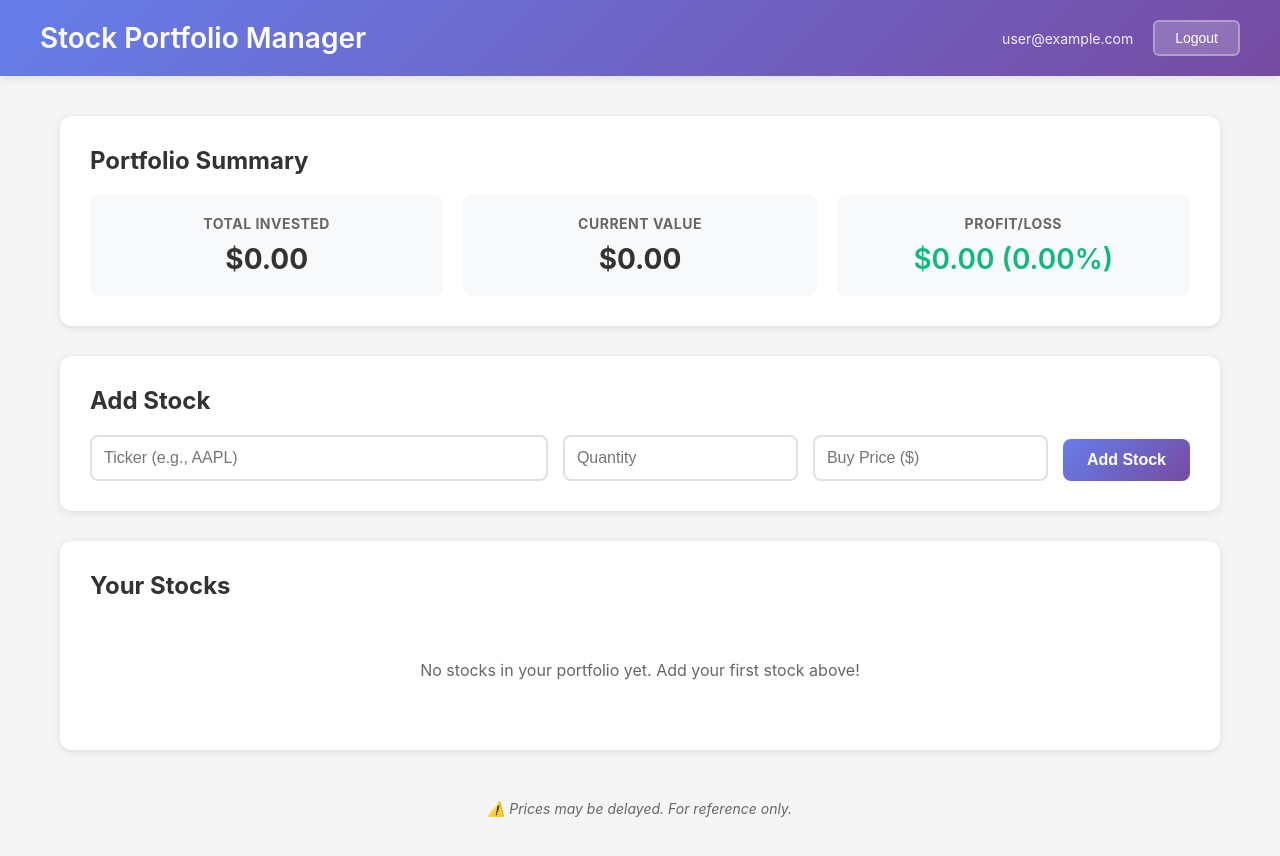
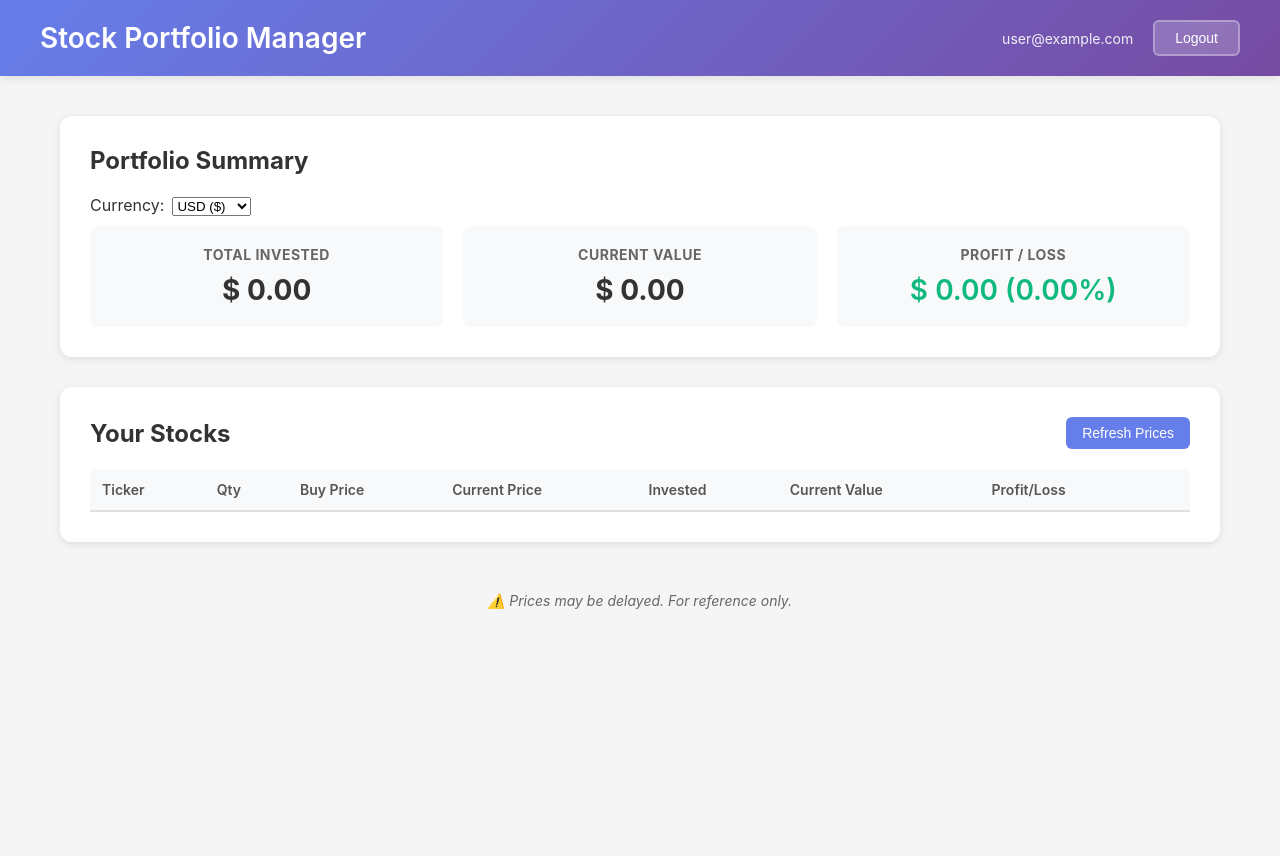
Before and after one commit to Anujna27/stock-manager, a React (Vite) app: page /dashboard in a window 1280 px wide. Shown: the top 856 px of the page. After the commit the page ends 800 px from the top, so only its background shows below. Built offline with nearby package versions, Linux system fonts and the light colour scheme; no server answers; the database is empty; sample sign-in values are in the browser's storage.

Commit message:
Implement currency selection and exchange rates
Added currency selection feature and integrated exchange rates for portfolio calculations.

```diff
--- a/src/pages/Dashboard.jsx
+++ b/src/pages/Dashboard.jsx
@@ -1,31 +1,45 @@
 // Dashboard page component - main portfolio management interface
-import { useState, useEffect, useCallback } from 'react';
-import { useNavigate } from 'react-router-dom';
-import { useAuth } from '../context/AuthContext';
-import { logOut } from '../firebase/auth';
-import { getStocks, addStock, deleteStock } from '../firebase/stocks';
-import { fetchStockPrice } from '../utils/api';
+import { useState, useEffect, useCallback } from "react";
+import { useNavigate } from "react-router-dom";
+import { useAuth } from "../context/AuthContext";
+import { logOut } from "../firebase/auth";
+import { getStocks, addStock, deleteStock } from "../firebase/stocks";
+import { fetchStockPrice, fetchExchangeRates } from "../utils/api";
 import {
   calculateInvestedAmount,
   calculateCurrentValue,
   calculateProfitLoss,
-  calculateProfitLossPercentage
-} from '../utils/calculations';
-import './Dashboard.css';
+  calculateProfitLossPercentage,
+} from "../utils/calculations";
+import "./Dashboard.css";
 
 const Dashboard = () => {
   const { user } = useAuth();
   const navigate = useNavigate();
+
   const [stocks, setStocks] = useState([]);
   const [loading, setLoading] = useState(true);
   const [pricesLoading, setPricesLoading] = useState(false);
-  const [error, setError] = useState('');
+  const [error, setError] = useState("");
 
   // Add stock form state
-  const [ticker, setTicker] = useState('');
-  const [quantity, setQuantity] = useState('');
-  const [buyPrice, setBuyPrice] = useState('');
+  const [ticker, setTicker] = useState("");
+  const [quantity, setQuantity] = useState("");
+  const [buyPrice, setBuyPrice] = useState("");
   const [addingStock, setAddingStock] = useState(false);
+
+  // Currency state
+  const [currency, setCurrency] = useState("USD");
+  const [rates, setRates] = useState({});
+
+  const currencySymbols = {
+    USD: "$",
+    INR: "₹",
+    EUR: "€",
+    KRW: "₩",
+  };
+
+  const rate = rates[currency] || 1;
 
   const loadStocks = useCallback(async () => {
     if (!user) return;
@@ -34,7 +48,7 @@ const Dashboard = () => {
       const userStocks = await getStocks(user.uid);
       setStocks(userStocks);
     } catch (err) {
-      setError('Failed to load stocks: ' + err.message);
+      setError("Failed to load stocks: " + err.message);
     } finally {
       setLoading(false);
     }
@@ -48,47 +62,49 @@ const Dashboard = () => {
         stocksToFetch.map(async (stock) => {
           try {
             const priceData = await fetchStockPrice(stock.ticker);
-            return {
-              ...stock,
-              currentPrice: priceData.price,
-              priceError: null
-            };
+            return { ...stock, currentPrice: priceData.price, priceError: null };
           } catch (err) {
-            return {
-              ...stock,
-              currentPrice: null,
-              priceError: err.message
-            };
+            return { ...stock, currentPrice: null, priceError: err.message };
           }
         })
       );
       setStocks(updatedStocks);
-    } catch (err) {
-      setError('Failed to fetch stock prices');
     } finally {
       setPricesLoading(false);
     }
   }, []);
 
-  // Load stocks from Firestore
+  // Load stocks
   useEffect(() => {
     loadStocks();
   }, [loadStocks]);
 
-  // Fetch prices for all stocks when stocks are first loaded
+  // Fetch prices once
   useEffect(() => {
-    if (stocks.length > 0 && !loading && stocks.every(s => s.currentPrice === undefined && s.priceError === undefined)) {
+    if (
+      stocks.length > 0 &&
+      !loading &&
+      stocks.every(
+        (s) => s.currentPrice === undefined && s.priceError === undefined
+      )
+    ) {
       fetchAllPrices(stocks);
     }
-    // eslint-disable-next-line react-hooks/exhaustive-deps
-  }, [stocks.length, loading]);
+  }, [stocks.length, loading, fetchAllPrices]);
+
+  // Fetch exchange rates
+  useEffect(() => {
+    fetchExchangeRates()
+      .then(setRates)
+      .catch((err) => console.error("Exchange rate error:", err));
+  }, []);
 
   const handleAddStock = async (e) => {
     e.preventDefault();
-    setError('');
+    setError("");
 
     if (!ticker || !quantity || !buyPrice) {
-      setError('Please fill in all fields');
+      setError("Please fill in all fields");
       return;
     }
 
@@ -96,80 +112,63 @@ const Dashboard = () => {
     const price = parseFloat(buyPrice);
 
     if (qty <= 0 || price <= 0) {
-      setError('Quantity and buy price must be greater than 0');
+      setError("Quantity and buy price must be greater than 0");
       return;
     }
 
     setAddingStock(true);
-
     try {
-      // Verify ticker is valid by fetching price
       await fetchStockPrice(ticker);
-
       await addStock(user.uid, {
         ticker: ticker.toUpperCase().trim(),
         quantity: qty,
-        buyPrice: price
+        buyPrice: price,
       });
-
-      // Reset form
-      setTicker('');
-      setQuantity('');
-      setBuyPrice('');
-
-      // Reload stocks
+      setTicker("");
+      setQuantity("");
+      setBuyPrice("");
       await loadStocks();
     } catch (err) {
-      setError(err.message || 'Failed to add stock. Please check the ticker symbol.');
+      setError(err.message || "Failed to add stock");
     } finally {
       setAddingStock(false);
     }
   };
 
   const handleDeleteStock = async (stockId) => {
-    if (!window.confirm('Are you sure you want to delete this stock?')) {
-      return;
-    }
-
-    try {
+    if (!window.confirm("Delete this stock?")) return;
     await deleteStock(user.uid, stockId);
     await loadStocks();
-    } catch (err) {
-      setError('Failed to delete stock: ' + err.message);
-    }
   };
 
   const handleLogout = async () => {
-    try {
     await logOut();
-      navigate('/login');
-    } catch (err) {
-      setError('Failed to logout: ' + err.message);
-    }
+    navigate("/login");
   };
 
-  // Calculate portfolio totals
+  // Portfolio totals (USD base)
   const portfolioTotals = stocks.reduce(
     (acc, stock) => {
       const invested = calculateInvestedAmount(stock.quantity, stock.buyPrice);
       const current = stock.currentPrice
         ? calculateCurrentValue(stock.quantity, stock.currentPrice)
         : 0;
-      const profitLoss = stock.currentPrice
-        ? calculateProfitLoss(current, invested)
-        : 0;
-
+      const profitLoss = calculateProfitLoss(current, invested);
       return {
         invested: acc.invested + invested,
         current: acc.current + current,
-        profitLoss: acc.profitLoss + profitLoss
+        profitLoss: acc.profitLoss + profitLoss,
       };
     },
     { invested: 0, current: 0, profitLoss: 0 }
   );
 
-  const portfolioPercentage = portfolioTotals.invested > 0
-    ? calculateProfitLossPercentage(portfolioTotals.profitLoss, portfolioTotals.invested)
+  const portfolioPercentage =
+    portfolioTotals.invested > 0
+      ? calculateProfitLossPercentage(
+          portfolioTotals.profitLoss,
+          portfolioTotals.invested
+        )
       : 0;
 
   return (
@@ -190,104 +189,77 @@ const Dashboard = () => {
         {/* Portfolio Summary */}
         <section className="portfolio-summary">
           <h2>Portfolio Summary</h2>
+
+          {/* Currency Selector */}
+          <div style={{ marginBottom: "10px" }}>
+            <label style={{ marginRight: "8px" }}>Currency:</label>
+            <select
+              value={currency}
+              onChange={(e) => setCurrency(e.target.value)}
+            >
+              <option value="USD">USD ($)</option>
+              <option value="INR">INR (₹)</option>
+              <option value="EUR">EUR (€)</option>
+              <option value="KRW">KRW (₩)</option>
+            </select>
+          </div>
+
           <div className="summary-cards">
             <div className="summary-card">
               <h3>Total Invested</h3>
               <p className="summary-value">
-                ${portfolioTotals.invested.toFixed(2)}
+                {currencySymbols[currency]}{" "}
+                {(portfolioTotals.invested * rate).toFixed(2)}
               </p>
             </div>
+
             <div className="summary-card">
               <h3>Current Value</h3>
               <p className="summary-value">
-                ${portfolioTotals.current.toFixed(2)}
+                {currencySymbols[currency]}{" "}
+                {(portfolioTotals.current * rate).toFixed(2)}
               </p>
             </div>
+
             <div className="summary-card">
-              <h3>Profit/Loss</h3>
+              <h3>Profit / Loss</h3>
               <p
                 className={`summary-value ${
-                  portfolioTotals.profitLoss >= 0 ? 'profit' : 'loss'
+                  portfolioTotals.profitLoss >= 0 ? "profit" : "loss"
                 }`}
               >
-                ${portfolioTotals.profitLoss.toFixed(2)} (
+                {currencySymbols[currency]}{" "}
+                {(portfolioTotals.profitLoss * rate).toFixed(2)} (
                 {portfolioPercentage.toFixed(2)}%)
               </p>
             </div>
           </div>
         </section>
 
-        {/* Add Stock Form */}
-        <section className="add-stock-section">
-          <h2>Add Stock</h2>
-          <form onSubmit={handleAddStock} className="add-stock-form">
-            <input
-              type="text"
-              placeholder="Ticker (e.g., AAPL)"
-              value={ticker}
-              onChange={(e) => setTicker(e.target.value.toUpperCase())}
-              required
-              maxLength="10"
-            />
-            <input
-              type="number"
-              placeholder="Quantity"
-              value={quantity}
-              onChange={(e) => setQuantity(e.target.value)}
-              required
-              min="0.01"
-              step="0.01"
-            />
-            <input
-              type="number"
-              placeholder="Buy Price ($)"
-              value={buyPrice}
-              onChange={(e) => setBuyPrice(e.target.value)}
-              required
-              min="0.01"
-              step="0.01"
-            />
-            <button type="submit" disabled={addingStock} className="add-button">
-              {addingStock ? 'Adding...' : 'Add Stock'}
-            </button>
-          </form>
-        </section>
-
-        {/* Stocks List */}
+        {/* Stocks Table */}
         <section className="stocks-section">
           <div className="stocks-header">
             <h2>Your Stocks</h2>
-            {pricesLoading && (
-              <button onClick={() => fetchAllPrices(stocks)} className="refresh-button" disabled>
-                Refreshing...
+            <button
+              onClick={() => fetchAllPrices(stocks)}
+              className="refresh-button"
+              disabled={pricesLoading}
+            >
+              {pricesLoading ? "Refreshing..." : "Refresh Prices"}
             </button>
-            )}
-            {!pricesLoading && stocks.length > 0 && (
-              <button onClick={() => fetchAllPrices(stocks)} className="refresh-button">
-                Refresh Prices
-              </button>
-            )}
           </div>
 
-          {loading ? (
-            <div className="loading">Loading stocks...</div>
-          ) : stocks.length === 0 ? (
-            <div className="empty-state">
-              <p>No stocks in your portfolio yet. Add your first stock above!</p>
-            </div>
-          ) : (
-            <div className="stocks-table-container">
           <table className="stocks-table">
             <thead>
               <tr>
                 <th>Ticker</th>
-                    <th>Quantity</th>
+                <th>Qty</th>
                 <th>Buy Price</th>
                 <th>Current Price</th>
                 <th>Invested</th>
                 <th>Current Value</th>
                 <th>Profit/Loss</th>
-                    <th>Actions</th>
+                <th />
               </tr>
             </thead>
             <tbody>
@@ -298,48 +270,37 @@ const Dashboard = () => {
                 );
                 const current = stock.currentPrice
                   ? calculateCurrentValue(stock.quantity, stock.currentPrice)
-                      : null;
-                    const profitLoss = current !== null
-                      ? calculateProfitLoss(current, invested)
-                      : null;
-                    const profitLossPercent = profitLoss !== null && invested > 0
-                      ? calculateProfitLossPercentage(profitLoss, invested)
-                      : null;
+                  : 0;
+                const profitLoss = calculateProfitLoss(current, invested);
 
                 return (
                   <tr key={stock.id}>
-                        <td className="ticker-cell">{stock.ticker}</td>
+                    <td>{stock.ticker}</td>
                     <td>{stock.quantity}</td>
-                        <td>${stock.buyPrice.toFixed(2)}</td>
                     <td>
-                          {stock.priceError ? (
-                            <span className="error-text">{stock.priceError}</span>
-                          ) : stock.currentPrice ? (
-                            `$${stock.currentPrice.toFixed(2)}`
-                          ) : (
-                            <span className="loading-text">Loading...</span>
-                          )}
-                        </td>
-                        <td>${invested.toFixed(2)}</td>
-                        <td>
-                          {current !== null ? `$${current.toFixed(2)}` : '-'}
+                      {currencySymbols[currency]}{" "}
+                      {(stock.buyPrice * rate).toFixed(2)}
                     </td>
                     <td>
-                          {profitLoss !== null ? (
-                            <span
-                              className={
-                                profitLoss >= 0 ? 'profit' : 'loss'
-                              }
+                      {stock.currentPrice
+                        ? `${currencySymbols[currency]} ${(
+                            stock.currentPrice * rate
+                          ).toFixed(2)}`
+                        : "-"}
+                    </td>
+                    <td>
+                      {currencySymbols[currency]}{" "}
+                      {(invested * rate).toFixed(2)}
+                    </td>
+                    <td>
+                      {currencySymbols[currency]}{" "}
+                      {(current * rate).toFixed(2)}
+                    </td>
+                    <td
+                      className={profitLoss >= 0 ? "profit" : "loss"}
                     >
-                              ${profitLoss.toFixed(2)} (
-                              {profitLossPercent !== null
-                                ? `${profitLossPercent >= 0 ? '+' : ''}${profitLossPercent.toFixed(2)}%`
-                                : '-'}
-                              )
-                            </span>
-                          ) : (
-                            '-'
-                          )}
+                      {currencySymbols[currency]}{" "}
+                      {(profitLoss * rate).toFixed(2)}
                     </td>
                     <td>
                       <button
@@ -354,13 +315,10 @@ const Dashboard = () => {
               })}
             </tbody>
           </table>
-            </div>
-          )}
         </section>
 
-        {/* Disclaimer */}
         <div className="disclaimer">
-          <p>⚠️ Prices may be delayed. For reference only.</p>
+          ⚠️ Prices may be delayed. For reference only.
         </div>
       </main>
     </div>
```
Lines whose indentation alone changed are shown as unchanged.
